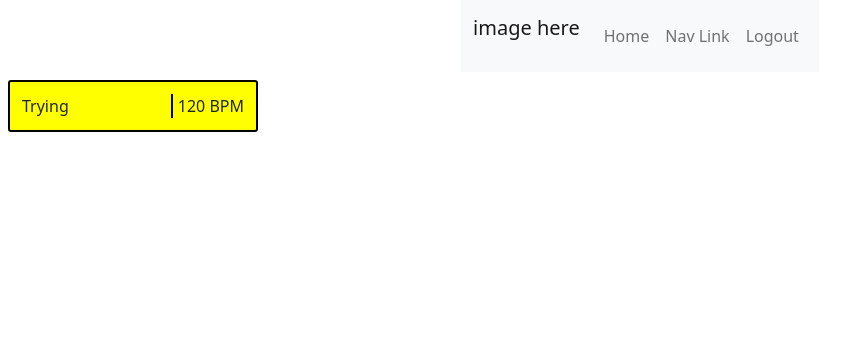
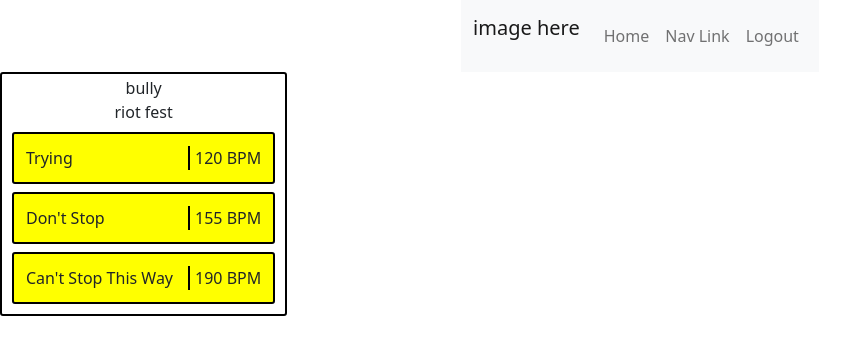
Before and after one commit to wes-mitchell/get-set-full-stack, a React (Create React App) app in the folder get-set-full-stack/client/: page /track in a window 1280 px wide. Shown: the top 354 px of the page, without its empty margins (0-862 px from the left). Built offline with nearby package versions, Linux system fonts and the light colour scheme; no server answers; sample sign-in values are in the browser's storage.

Commit message:
completes playlist component with no styling

```diff
--- a/get-set-full-stack/client/src/components/ApplicationViews.js
+++ b/get-set-full-stack/client/src/components/ApplicationViews.js
@@ -3,7 +3,8 @@
 import Login from "./Login";
 import Register from "./Register";
 import { Home } from "./Home";
-import { Track } from "./Track/Track";
+import { Playlist } from "./Playlist/Playlist";
+
 
 
 export default function ApplicationViews({ isLoggedIn }) {
@@ -15,7 +16,7 @@
                     />
 
                     <Route path="track" >
-                        <Route index element={isLoggedIn ? <Track isLoggedIn={isLoggedIn} /> : <Navigate to="/login" />} />
+                        <Route index element={isLoggedIn ? <Playlist isLoggedIn={isLoggedIn} /> : <Navigate to="/login" />} />
                     </Route>
 
                     <Route path="categories">
--- /dev/null
+++ b/get-set-full-stack/client/src/components/Playlist/Playlist.css
@@ -0,0 +1,14 @@
+.playList {
+    padding: 2px;
+    border: 2px solid black;
+    border-radius: 3px;
+    width: fit-content
+}
+
+.playListDescription {
+    text-align: center;
+}
+
+.bandName {
+    text-align: center;
+}
--- /dev/null
+++ b/get-set-full-stack/client/src/components/Playlist/Playlist.js
@@ -0,0 +1,58 @@
+import React from "react";
+import { useEffect, useState } from "react";
+import { Track } from "./Track";
+import "./Playlist.css"
+
+export const Playlist = () => {
+
+    const playList = { name: "bully", description: "riot fest" }
+    const trackArr = [
+        {
+            id: 1,
+            name: "Trying",
+            bpm: 120,
+            Notes: "don't rush",
+            userProfileId: 1,
+            BandId: 1,
+            runTime: "00:03:20"
+        },
+        {
+            id: 1,
+            name: "Don't Stop",
+            bpm: 155,
+            Notes: "don't rush",
+            userProfileId: 1,
+            BandId: 1,
+            runTime: "00:03:20"
+        },
+        {
+            id: 1,
+            name: "Can't Stop This Way",
+            bpm: 190,
+            Notes: "don't rush",
+            userProfileId: 1,
+            BandId: 1,
+            runTime: "00:03:20"
+        }
+    ]
+
+
+
+    return (
+        <div className="playlistContainer">
+            <div className="playList">
+                <div className="bandName">
+                    <span>{playList.name}</span>
+                </div>
+                <div className="playListDescription">
+                    <span>{playList.description}</span>
+                </div>
+                <div>
+                    {trackArr.map(track => (
+                        <Track track={track} key={track.id} />
+                    ))}
+                </div>
+            </div>
+        </div>
+    )
+}
--- a/get-set-full-stack/client/src/components/Track/Track.css
+++ b/get-set-full-stack/client/src/components/Playlist/Track.css
@@ -3,7 +3,7 @@
     flex-direction: row;
     border: 2px solid black;
     border-radius: 3px;
-    max-width: 250px;
+    /* max-width: 250px; */
     background-color: yellow;
     padding: 12px;
     justify-content: space-between;
@@ -14,3 +14,7 @@
     border-left: solid black 2px;
     padding-left: 5px;
 }
+
+.trackName {
+    margin-right: 15px;
+}
--- a/get-set-full-stack/client/src/components/Track/Track.js
+++ b/get-set-full-stack/client/src/components/Playlist/Track.js
@@ -3,16 +3,7 @@
 import { useNavigate } from "react-router-dom";
 import './Track.css'
 
-export const Track = () => {
-    const [track, setTrack] = useState({
-        id: 1,
-        name: "Trying",
-        bpm: 120,
-        Notes: "don't rush",
-        userProfileId: 1,
-        BandId: 1,
-        runTime: "00:03:20"
-    })
+export const Track = ({ track }) => {
 
     return (
         <div className="trackContainer">
--- /dev/null
+++ b/get-set-full-stack/client/src/modules/playlistManager.js
@@ -0,0 +1,3 @@
+import { getToken } from "./authManager";
+
+const baseUrl = "/api/Playlist"
```
